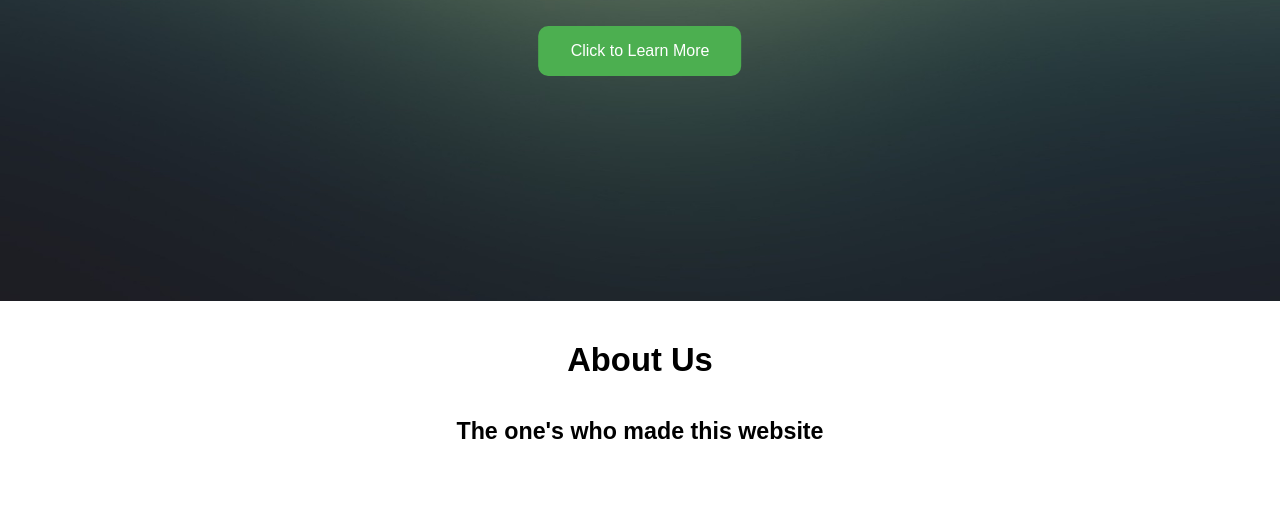
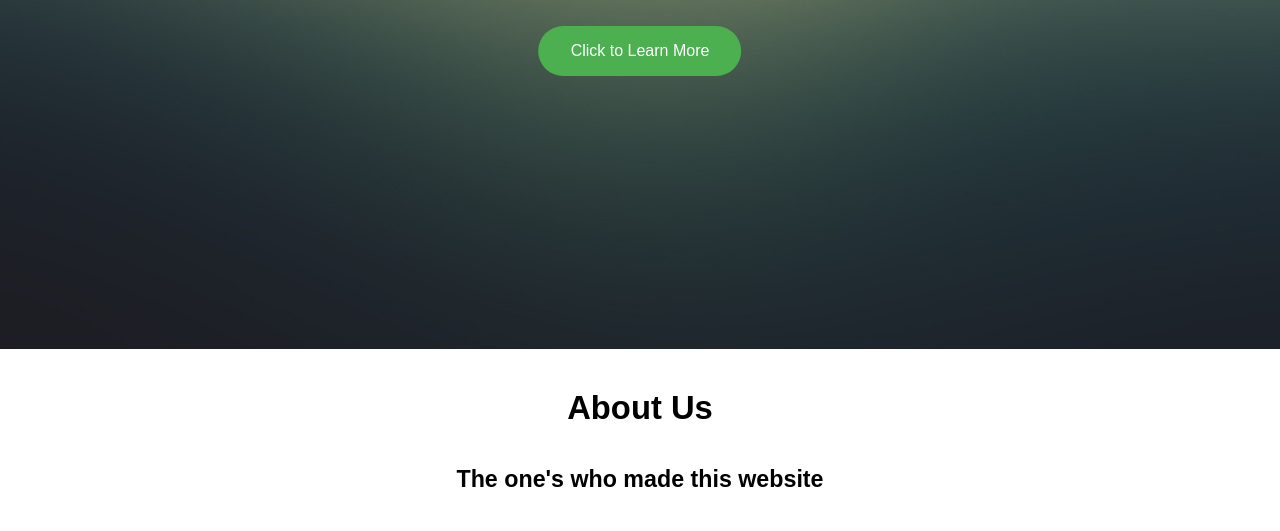
Before and after one commit to nullsaint/learn-linux-web, a plain HTML site: page index.html in a window 1280 px wide. Shown: the part 419-950 px from the top of the page. Before the commit the page ends 902 px from the top, so only its background shows below. Drawn offline with Linux system fonts and the light colour scheme.

Commit message:
second week commit

```diff
--- a/css/style.css
+++ b/css/style.css
@@ -6,7 +6,7 @@ body {
 /* Navigation Bar Styles */
 #navbar {
     overflow: hidden;
-    position: fixed;
+
     background-color: #333;
     width: 100%;
 }
@@ -51,7 +51,7 @@ body {
 .button {
     background-color: #4CAF50; /* Green */
     border: none;
-    border-radius: 10px;
+    border-radius: 50px;
     color: white;
     padding: 16px 32px;
     text-align: center;
@@ -59,8 +59,6 @@ body {
     display: inline-block;
     font-size: 16px;
     margin: 4px 2px;
-    -webkit-transition-duration: 0.4s; /* Safari */
-    transition-duration: 0.4s;
     cursor: pointer;
 }
    /* Button */
```
Also changed, not shown: index.html (+1 -0 lines), info.html (+1 -1 lines), useme.txt.
